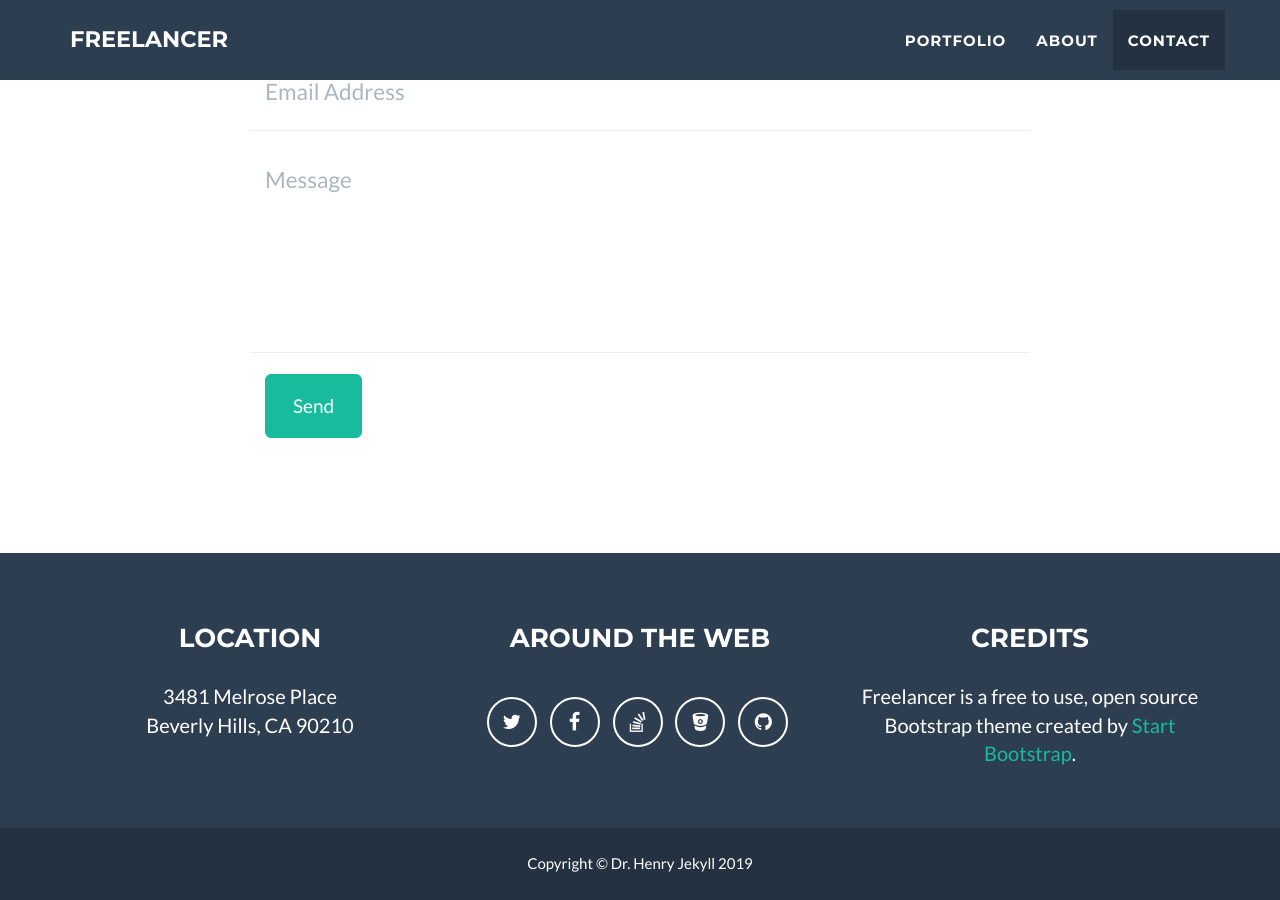
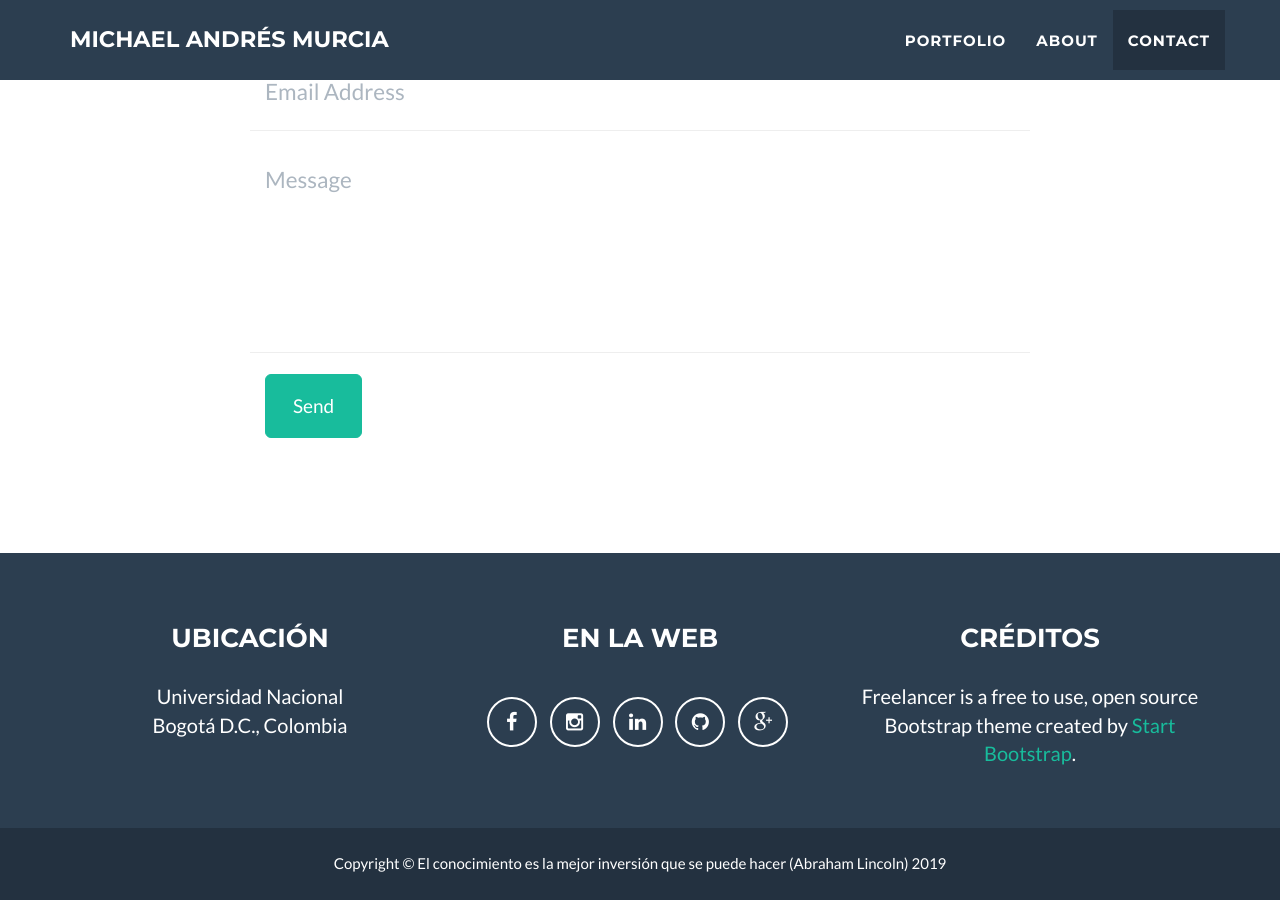
Before and after one commit to mamurciac/mamurciac.github.io, a Jekyll site: the page built from index.html, in a window 1280 px wide and 900 px high, scrolled down 2485 px. Built offline with Jekyll 4.4.1, drawn with Linux system fonts in a browser that asks for light colours; some of the changed lines change nothing that is shown; some of the changed text lies outside the part shown.

Commit message:
Page's title and social networks' information updated

```diff
--- a/_config.yml
+++ b/_config.yml
@@ -1,64 +1,65 @@
-# Site settings
-title: Freelancer
+#Configuración del sitio
+title: Michael Andrés Murcia
 email: mamurciac@unal.edu.co
 url: https://mamurciac.github.io
 description: "Write an awesome description for your new site here. You can edit this line in _config.yml. It will appear in your document head meta (for Google search results) and in your feed.xml site description."
 keywords: "your keywords, separated by commas"
+keywords: "Cálculo, Datos, Información, Ingeniería, Programación, Sistemas, Ilustración Digital"
 skills: "Web Developer - Graphic Artist - User Experience Designer"
 meta_author: Michael Andrés Murcia Contreras
 meta_email: mamurciac@unal.edu.co
 
-# Google webmaster tools
+#Verificación de la página en el buscador de Google (Con Google Webmaster Tools)
 google_verify:
 
-# https://ssl.bing.com/webmaster/configure/verify/ownership Option 2 content= goes here
+#Verificación de la página en el buscador de Bing. Enlace de apoyo: https://ssl.bing.com/webmaster/configure/verify/ownership Option 2
 bing_verify:
 
-# Contact form:
-# - static : pass through formspree.io to validate email sending
-# - disqus : replace contact form by disqus thread
-# - comment the line below if you want to stick with the default PHP contact form
+#Formulario de Contacto:
+#  - static: Se valida el envió del mensaje de correo electrónico con Formspree.io
+#  - disqus: Se reemplaza el formulario de contacto por el hilo de Disqus
+#Para mantener el formulario de contacto de PHP predeterminado, se comenta la próxima línea
 contact: static
 
-# If you use disqus you need disqus shortname
-# https://help.disqus.com/customer/portal/articles/466208
+#Si se utiliza disqus, es necesario el nombre breve de la página en disqus
+#https://help.disqus.com/customer/portal/articles/466208
 disqus_shortname: myshortname
 
-# Color settings (hex-codes without the leading hash-tag)
+#Ajustes de Color (En codificación hexadecimal sin la etiqueta de hashtag)
 color:
   primary: 18bc9c #80B3FF
   primary-rgb: "24,288,156" #"128,179,255"
   secondary: 2c3e50 #FD6E8A
   secondary-dark: 233140 #A2122F
 
-# Footer settings
+#Ajustes de pie de página
 footer:
-  copyright: Dr. Henry Jekyll
-  location: Location
-  social: Around the Web
-  credits: Credits
+  copyright: El conocimiento es la mejor inversión que se puede hacer (Abraham Lincoln)
+  location: Ubicación
+  social: En la Web
+  credits: Créditos
 
-# Social networks usernames (many more available: google-plus, flickr, dribbble, pinterest, instagram, tumblr, linkedin, etc.)
+#Nombres de usuario para Redes Sociales (Hay varias disponibles como: google-plus, flickr, dribbble, pinterest, instagram, tumblr, linkedin, etc.)
 social:
-  - title: twitter
-    url: http://twitter.com/jekyllrb
   - title: facebook
-    url:
-  - title: stack-overflow
-    url: http://stackoverflow.com/questions/tagged/jekyll
-  - title: bitbucket
-    url: http://bitbucket.org/jekyll
+    url: https://www.facebook.com/maykol.murziia.fiifty/
+  - title: instagram
+    url: https://www.instagram.com/mamurciac/
+  - title: linkedin
+    url: https://www.linkedin.com/in/michael-andr%C3%A9s-murcia-contreras-05428b147/
   - title: github
-    url: http://github.com/jekyll
+    url: http://github.com/mamurciac/
+  - title: google-plus
+    url: https://plus.google.com/112959156376505048233/
 
-# Postal address (add as many lines as necessary)
+#Dirección Postal (Se pueden añadir cuantas líneas sean necesarias)
 address:
-  - line: 3481 Melrose Place
-  - line: Beverly Hills, CA 90210
+  - line: Universidad Nacional
+  - line: Bogotá D.C., Colombia
 
-# Credits content
+#Contenido de los créditos
 credits: 'Freelancer is a free to use, open source Bootstrap theme created by <a href="http://startbootstrap.com">Start Bootstrap</a>.'
 
-# Build settings
+#Ajustes de compilación
 markdown: kramdown
 permalink: pretty
```
